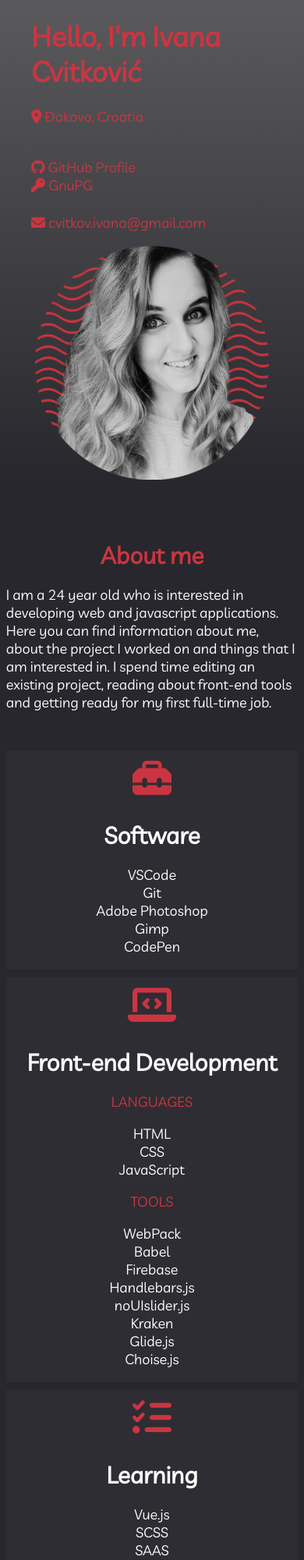
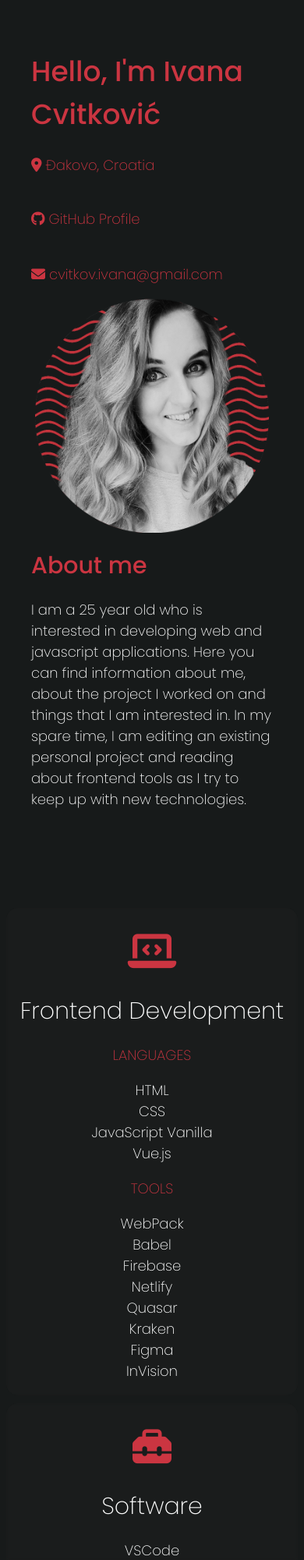
Before and after one commit to icvitkov/icvitkov.github.io, a plain HTML site: page index.html in a window 390 px wide. Shown: the top 2000 px of the page at 78% size. Drawn offline with Linux system fonts and the light colour scheme.

Commit message:
update in august
Signed-off-by: icvitkov <ivana.cvit@hotmail.com>

```diff
--- a/css/style.css
+++ b/css/style.css
@@ -1,20 +1,18 @@
 body {
-  font-family: "Livvic", sans-serif;
+  font-family: "Poppins", sans-serif;
   font-size: 18px;
+  font-weight: 300;
   color: white;
-  background: #28272d;
+  background: #171a1a;
   width: 100%;
   margin: 0;
   padding: 0;
 }
 
 .wrapper {
-  padding: 0 40px 0 40px;
+  padding: 40px 40px 0 40px;
 }
 
-.gradient{
-  background: linear-gradient(#5a5a5c, #28272d);
-}
 .heading {
   display: grid;
   grid-template-columns: 1fr 1fr;
@@ -29,6 +27,10 @@ body {
 
 .personal__data{
     color: #cb3541;
+}
+
+.personal__data>h1 {
+  font-weight: 400;
 }
 
 .contacts {
@@ -50,7 +52,7 @@ body {
   color: #cb3541;
   font-size: 30px;
   margin: 20px 0;
-  font-weight: bold;
+  font-weight: 400;
   text-align: center;
 }
 
@@ -71,11 +73,26 @@ body {
   text-align: left;
 }
 
+.info__name {
+  display: grid;
+  align-content: center;
+}
 
 .profile{
     display: grid;
     width: 100%;
     justify-content: center;
+}
+.profile__grid {
+    padding-top: 50px;
+    display: grid;
+    grid-template-columns: 1fr 2fr;
+}
+.about__text {
+  width: 80%;
+}
+.left {
+  text-align: left;
 }
 .profile__avatar {
   height: 300px;
@@ -95,16 +112,25 @@ body {
 
 .about__me--grid {
   display: grid;
-  grid-template-columns: 1fr 1fr 1fr;
-  column-gap: 2%;
+  grid-template-columns: 1fr 1fr;
+  column-gap: 20px;
   color: white;
   margin-top: 50px;
 }
 
+.about__me--rows {
+  display: grid;
+  grid-template-rows: auto auto;
+  row-gap: 20px;
+}
+
 .about__me--child {
-  background: #5a5a5c1f;
+  padding-top: 20px;
+  backdrop-filter: blur(2px);
+  background: #3535351f;
   display: grid;
   grid-template-rows: 70px;
+  border-radius: 15px;
 }
 
 ul {
@@ -129,6 +155,7 @@ ul {
 
 .about__me--title{
     color: white;
+    font-weight: 300;
 }
 
 .info__description{
@@ -136,11 +163,23 @@ ul {
   border-left: #cb3541 2px solid;
 }
 
-/* On screens that are 600px wide or less, the background color is olive */
 @media screen and (max-width: 600px) {
     .about__me--grid{
         grid-template-columns: 1fr;
         row-gap: 10px;
+    }
+
+    .profile__grid {
+      padding-top: unset;
+      grid-template-columns: 1fr;
+    }
+    .about__text {
+      width: unset;
+      padding: 0 40px;
+    }
+
+    .left {
+      padding: 0 40px;
     }
 
     .heading{
--- a/index.html
+++ b/index.html
@@ -13,13 +13,13 @@
     <meta charset="UTF-8">
     <meta name="viewport" content="width=device-width, initial-scale=1.0">
     <meta http-equiv="X-UA-Compatible" content="ie=edge">
-    <link href="https://fonts.googleapis.com/css?family=Livvic&display=swap" rel="stylesheet">
+    <link href="https://fonts.googleapis.com/css2?family=Poppins:wght@200;500&display=swap" rel="stylesheet">
     <link rel="stylesheet" href="/css/style.css">
     <title>Ivana Cvitković</title>
 </head>
 
 <body>
-    <div class="wrapper gradient">
+    <div class="wrapper">
         <div class="heading">
             <div class="personal__data">
                 <h1>Hello, I'm Ivana Cvitković</h1>
@@ -28,82 +28,108 @@
             <div class="contacts">
                 <div class="icons">
                     <a href="https://github.com/icvitkov" title="GitHub" class="link"><i class="fab fa-github"></i> GitHub Profile</a>
-                    <a href="/assets/ivanacvitkovic.asc" title="GnuPG" class="link"><i
-                            class="fas fa-key"></i> GnuPG</a>
                 </div>
                 <p class="personal__data"><i class="fas fa-envelope"></i> cvitkov.ivana@gmail.com</p>
             </div>
 
         </div>
+    </div>
+    <div class="profile__grid">
         <div class="profile">
             <img src="/assets/me.png" alt="me" class="profile__avatar">
         </div>
+        <div>
+            <div class="titles left">About me</div>
+                <p class="about__text">I am a 25 year old who is interested in developing web and javascript applications.
+                    Here you can find information about me, about the project I worked on and things that I am interested in.
+                    In my spare time, I am editing an existing personal project and reading about frontend tools as I try to keep up with new technologies.</p>
+        </div>
     </div>
     <div class="about__me">
-        <div class="titles">About me</div>
-        <p>I am a 24 year old who is interested in developing web and javascript applications.
-            Here you can find information about me, about the project I worked on and things that I am interested in.
-            I spend time editing an existing project, reading about front-end tools and getting ready for my first
-            full-time job.</p>
         <div class="about__me--grid">
-            <div class="software about__me--child">
-                <div class="icon">
-                    <i class="fas fa-toolbox"></i>
-                </div>
-                <div class="about__me--text">
-                    <p class="titles about__me--title">Software</p>
-                    <ul>
-                        <li>VSCode</li>
-                        <li>Git</li>
-                        <li>Adobe Photoshop</li>
-                        <li>Gimp</li>
-                        <li>CodePen</li>
-                    </ul>
-                </div>
-            </div>
             <div class="frontend about__me--child">
                 <div class="icon">
                     <i class="fas fa-laptop-code"></i>
                 </div>
                 <div class="about__me--text">
-                    <p class="titles about__me--title">Front-end Development</p>
+                    <p class="titles about__me--title">Frontend Development</p>
                     <ul>
                         <p class="ul__subtitle">Languages</p>
                         <li>HTML</li>
                         <li>CSS</li>
-                        <li>JavaScript</li>
+                        <li>JavaScript Vanilla</li>
+                        <li>Vue.js</li>
                         <p class="ul__subtitle">Tools</p>
                         <li>WebPack</li>
                         <li>Babel</li>
                         <li>Firebase</li>
-                        <li>Handlebars.js</li>
-                        <li>noUIslider.js</li>
+                        <li>Netlify</li>
+                        <li>Quasar</li>
                         <li>Kraken</li>
-                        <li>Glide.js</li>
-                        <li>Choise.js</li>
+                        <li>Figma</li>
+                        <li>InVision</li>
 
                     </ul>
                 </div>
             </div>
-            <div class="learning about__me--child">
-                <div class="icon">
-                    <i class="fas fa-tasks"></i>
+
+            <div class="about__me--rows">
+                <div class="software about__me--child">
+                    <div class="icon">
+                        <i class="fas fa-toolbox"></i>
+                    </div>
+                    <div class="about__me--text">
+                        <p class="titles about__me--title">Software</p>
+                        <ul>
+                            <li>VSCode</li>
+                            <li>GitHub / GitLab</li>
+                            <li>Adobe Photoshop</li>
+                            <li>Gimp</li>
+                            <li>CodePen</li>
+                            <li>Blender</li>
+                        </ul>
+                    </div>
                 </div>
-                <div class="about__me--text">
-                    <p class="titles about__me--title">Learning</p>
-                    <ul>
-                        <li>Vue.js</li>
-                        <li>SCSS</li>
-                        <li>SAAS</li>
-                        <li>Bootstrap</li>
-
-                    </ul>
+                <div class="learning about__me--child">
+                    <div class="icon">
+                        <i class="fas fa-tasks"></i>
+                    </div>
+                    <div class="about__me--text">
+                        <p class="titles about__me--title">Learning</p>
+                        <ul>
+                            <li>Nuxt.js</li>
+                            <li>Three.js</li>
+                            <li>SAAS</li>
+                            <li>UX / UI</li>
+                        </ul>
+                    </div>
                 </div>
             </div>
         </div>
     </div>
     <div class="wrapper">
-        <div class="titles">Projects</div>
+        <div class="titles">Current position</div>
+        <div class="info__container">
+            <div class="info__name">
+                <div class="info__main">Frontend developer</div>
+            </div>
+            <div class="info__description">
+                <p class="ul__subtitle">Since January 2020</p>
+                <p>My current position includes developing websites for our clients, refactoring legacy projects,
+                    but most of the time, working on admin panel project. All the mentioned tasks include cooperating
+                     with backend developers and team leaders, slicing desings, sending reports to the customers and
+                     understanding their requests and requirements. </p>
+            </div>
+        </div>
+        <div class="titles">Education</div>
+        <div class="info__container">
+            <div class="info__name">
+                <div class="info__main">Faculty of organization and informatics</div>
+                <div class="info__subtitle">Bachelor degree</div>
+            </div>
+            <div class="info__description">Bachelor thesis: Information system of commission sales </div>
+        </div>
+        <div class="titles">Personal projects</div>
         <div class="info__container">
             <div class="info__name">
                 <div class="info__main">Hobby Lokator</div>
@@ -111,10 +137,10 @@
                         class="link">hobby-lokator.com.hr</a></div>
             </div>
             <div class="info__description">Hobby Lokator is a web application that makes it easy to find interesting
-                activities in Đakovo. I worked in a team with two other people: another front-end developer and social
+                activities in Đakovo. I worked in a team with two other people: another frontend developer and social
                 educator. The project was funded by the European Foundation for Philanthropy and Social Development, the
                 National Foundation for Civil Society Development and the United States Embassy in the Republic of
-                Croatia.</div>
+                Croatia. Given that project is written in Vanilla JavaScript, my plan is to rewrite it in Nuxt.js</div>
         </div>
         <div class="info__container">
             <div class="info__name">
@@ -125,14 +151,6 @@
                 services the company provides. Previously, it had a different design, so I optimized the images,
                 organized the content and arranged the layout according to the wishes of the site owner.</div>
         </div>
-        <div class="titles">Education</div>
-        <div class="info__container">
-            <div class="info__name">
-                <div class="info__main">Faculty of organization and informatics</div>
-                <div class="info__subtitle">Bachelor degree</div>
-            </div>
-            <div class="info__description">Bachelor thesis: Information system of commission sales </div>
-        </div>
     </div>
     <script src="https://kit.fontawesome.com/a076d05399.js"></script>
 </body>
```
